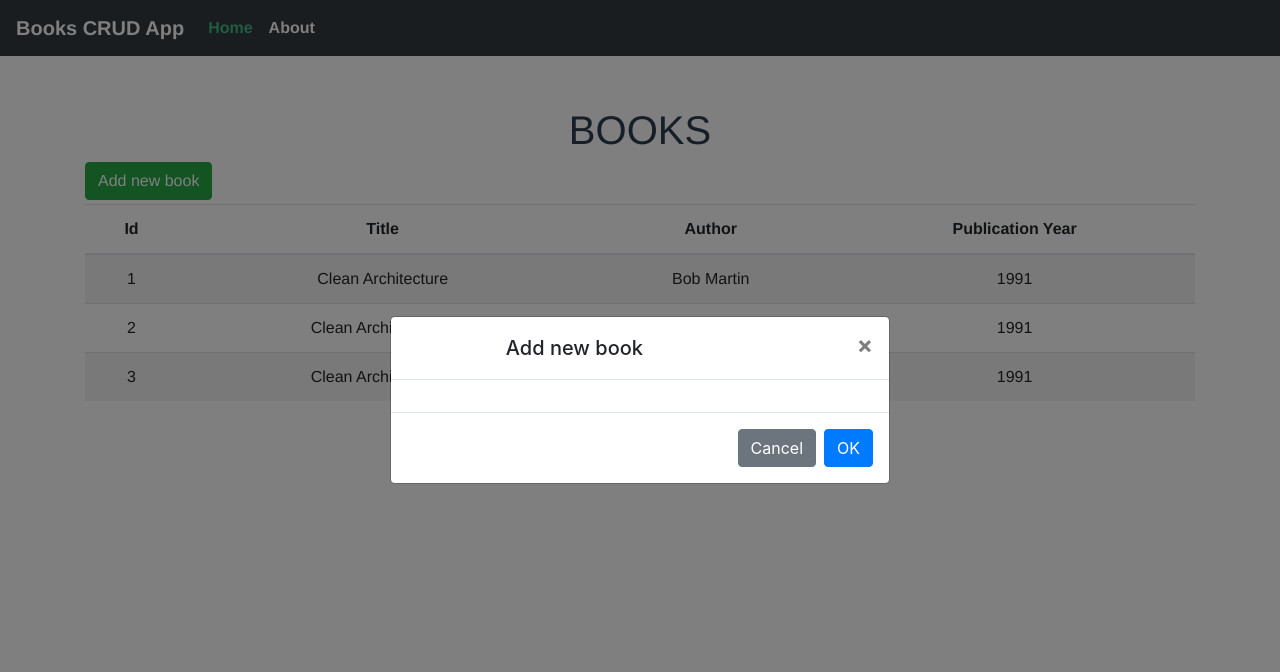
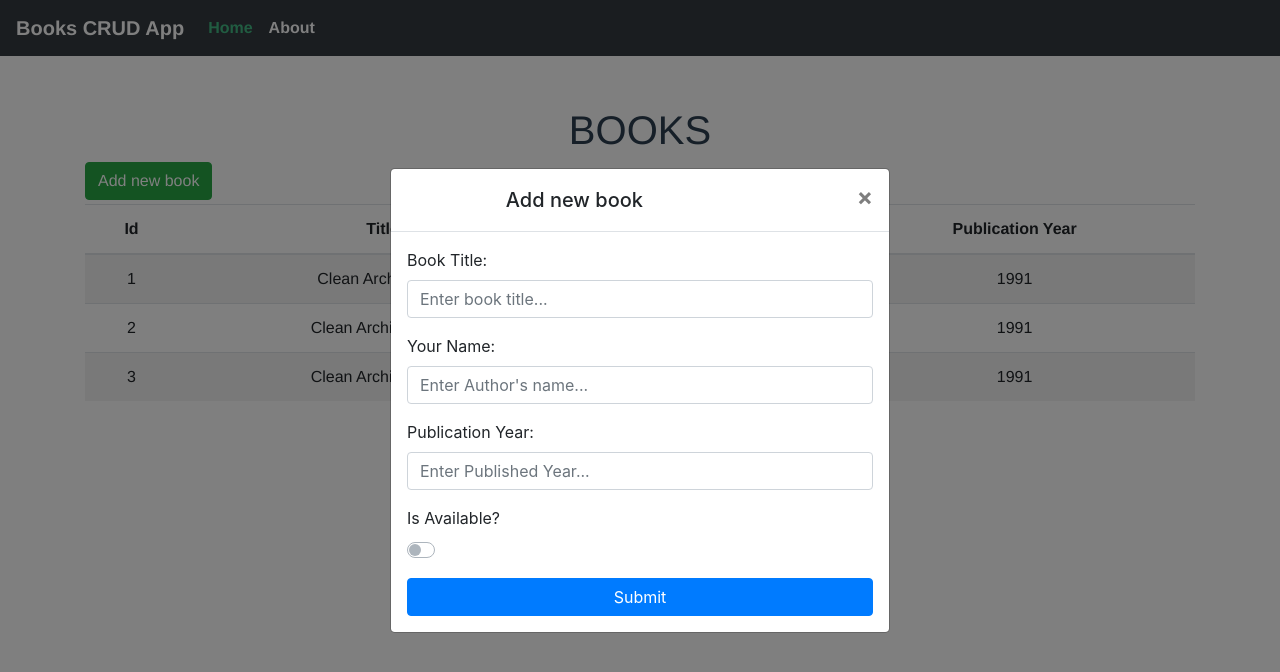
Before and after one commit to sharmanikhil08/books-crud-mini-project, a Vue app in the folder books-crud-frontend/: page / in a window 1280 px wide. Both pictures are taken after a click on the button "Add new book". Shown: the top 672 px of the page. Built offline with nearby package versions, Linux system fonts and the light colour scheme.

Commit message:
Added b-form to manage data entry for new book.

```diff
--- a/books-crud-frontend/src/components/AddBook.vue
+++ b/books-crud-frontend/src/components/AddBook.vue
@@ -4,17 +4,98 @@
       <b-button v-b-modal.modal-center variant="success" class="add-button"
         >Add new book</b-button
       >
-      <b-modal id="modal-center" centered title="Add new book"> </b-modal>
+      <b-modal id="modal-center" centered title="Add new book" hide-footer>
+        <b-form @submit="onSubmit" v-if="show">
+          <b-form-group
+            id="input-group-1"
+            label="Book Title:"
+            label-for="input-1"
+          >
+            <b-form-input
+              id="input-1"
+              v-model="form.title"
+              placeholder="Enter book title..."
+              required
+            ></b-form-input>
+          </b-form-group>
+
+          <b-form-group
+            id="input-group-2"
+            label="Your Name:"
+            label-for="input-2"
+          >
+            <b-form-input
+              id="input-2"
+              v-model="form.author"
+              placeholder="Enter Author's name..."
+              required
+            ></b-form-input>
+          </b-form-group>
+
+          <b-form-group
+            id="input-group-3"
+            label="Publication Year:"
+            label-for="input-3"
+          >
+            <b-form-input
+              id="input-3"
+              type="number"
+              v-model="form.publicationYear"
+              placeholder="Enter Published Year..."
+              required
+            ></b-form-input>
+          </b-form-group>
+
+          <b-form-group
+            id="input-group-4"
+            label="Is Available?"
+            label-for="input-4"
+          >
+            <b-form-checkbox
+              id="input-4"
+              v-model="form.isAvailable"
+              name="check-button"
+              switch
+            >
+            </b-form-checkbox>
+          </b-form-group>
+
+          <b-button type="submit" variant="primary" class="mt-3" block
+            >Submit</b-button
+          >
+        </b-form>
+      </b-modal>
     </b-container>
   </div>
 </template>
 
 <script>
-export default {};
+export default {
+  data() {
+    return {
+      form: {
+        title: "",
+        author: "",
+        publicationYear: "",
+        isAvailable: [],
+      },
+      show: true,
+    };
+  },
+  methods: {
+    onSubmit(event) {
+      event.preventDefault();
+      alert(JSON.stringify(this.form));
+    },
+  },
+};
 </script>
 
 <style>
 .add-button {
   float: left;
 }
+.submit-button {
+  margin: auto;
+}
 </style>
```
